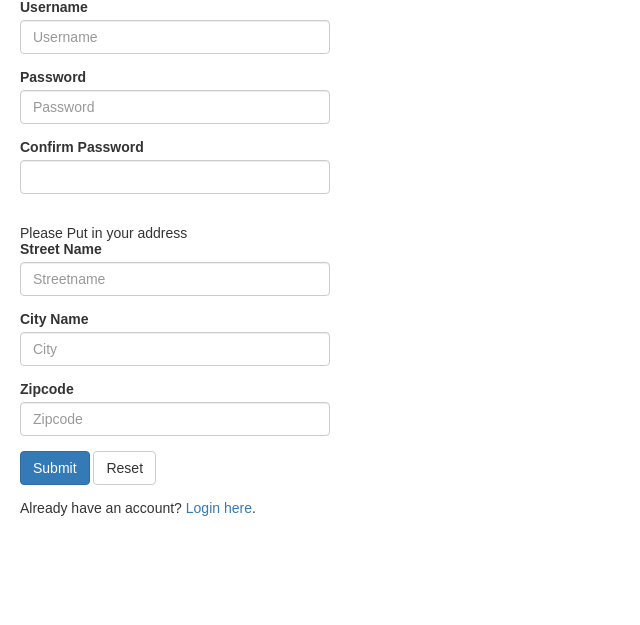
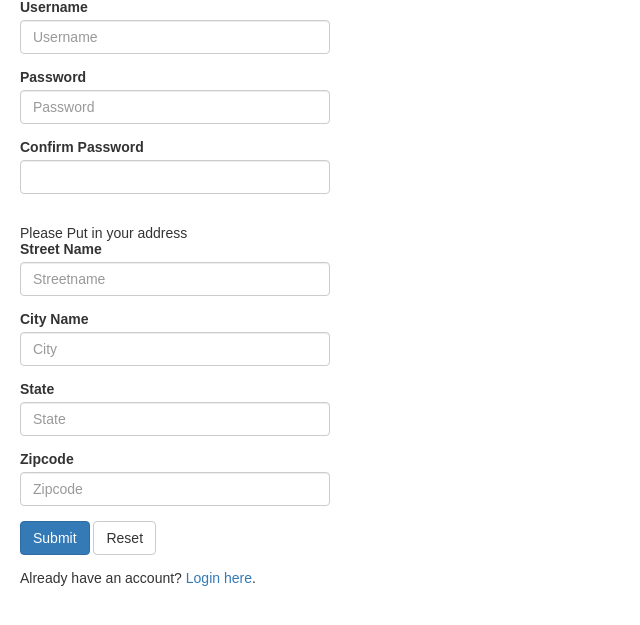
Before and after one commit to animacpac/CS341-PHP, a PHP site: page /signup.php in a window 1280 px wide. Shown: the part 110-735 px from the top of the page, without its empty margins (0-640 px from the left). Run offline with PHP 8.4, Linux system fonts and the light colour scheme; data that the repository does not hold is empty.

Commit message:
Fixed State

```diff
--- a/web/createAccount.php
+++ b/web/createAccount.php
@@ -5,6 +5,7 @@ $password = $_POST['txtPassword'];
 $streetname = $_POST['txtStreet'];
 $cityname = $_POST['txtCity']
 $zipcode = $_POST["txtZip"]
+$statename = $_POST["txtState"]
 if (!isset($username) || $username == ""
 	|| !isset($password) || $password == "")
 {
@@ -23,13 +24,14 @@ $hashedPassword = password_hash($password, PASSWORD_DEFAULT);
 require("dbConnect.php");
 $db = get_db();
 
-$query = 'INSERT INTO users(username, password, streetname, cityname, zipcode) VALUES(:username, :password, :streetname, :cityname, :zipcode)';
+$query = 'INSERT INTO users(username, password, streetname, cityname, zipcode, statename) VALUES(:username, :password, :streetname, :cityname, :zipcode, :statename)';
 $statement = $db->prepare($query);
 $statement->bindValue(':username', $username);
 $statement->bindValue(':password', $hashedPassword);
 $statement->bindValue(':streetname', $username);
 $statement->bindValue(':cityname', $cityname);
 $statement->bindValue(':zipcode', $zipcode);
+$statement->bindValue(':zipcode', $statename);
 
 
 $statement->execute();
--- a/web/signup.php
+++ b/web/signup.php
@@ -44,6 +44,11 @@
                 <input type="text" id="txtCity" name="txtCity" placeholder="City" class="form-control" value="<?php echo $cityname; ?>">
                 <span class="help-block"><?php echo $cityname_err; ?></span>
             </div>
+            <div class="form-group <?php echo (!empty($statename_err)) ? 'has-error' : ''; ?>">
+                <label>State</label>
+                <input type="text" id="txtState" name="txtState" placeholder="State" class="form-control" value="<?php echo $statename; ?>">
+                <span class="help-block"><?php echo $statename_err; ?></span>
+            </div>
             <div class="form-group <?php echo (!empty($zipcode_err)) ? 'has-error' : ''; ?>">
                 <label>Zipcode</label>
                 <input type="number" min="10000" max="99999" name="txtZip" placeholder="Zipcode" class="form-control" value="<?php echo $zipcode; ?>">
```
